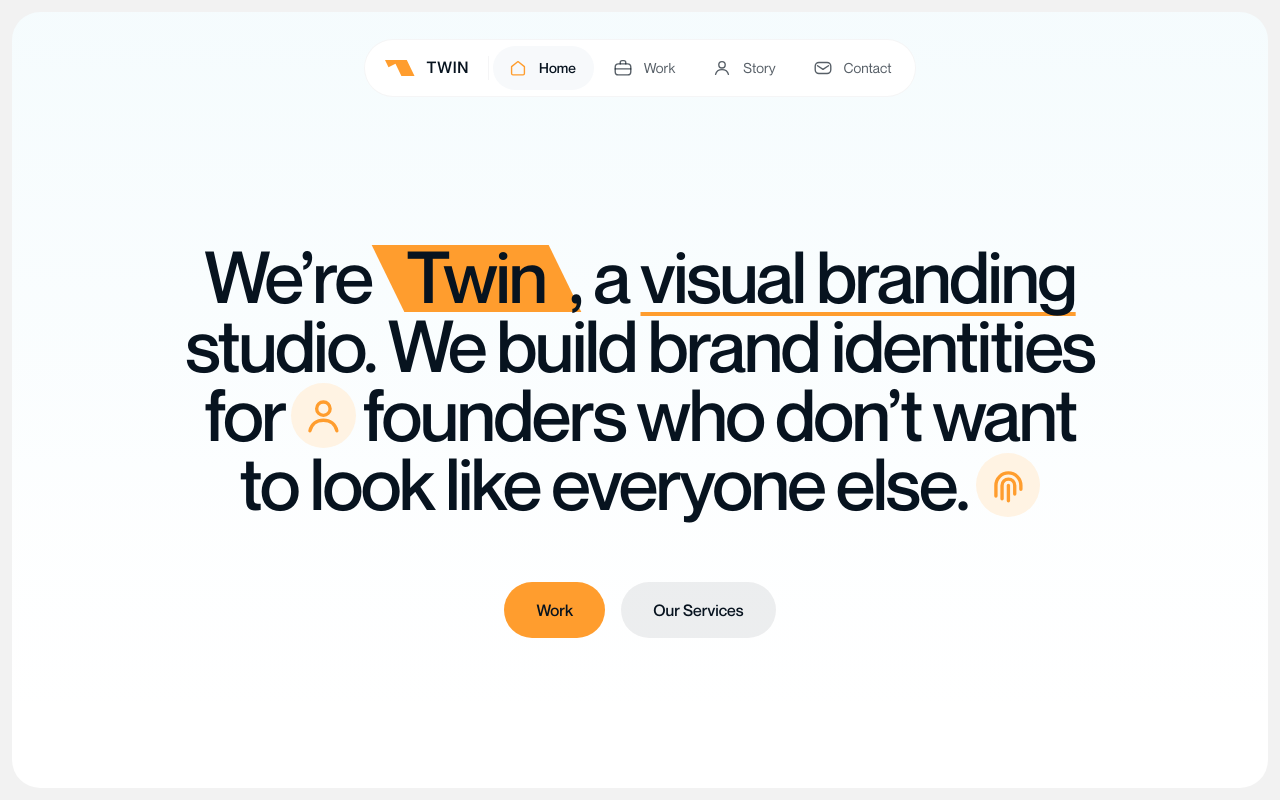
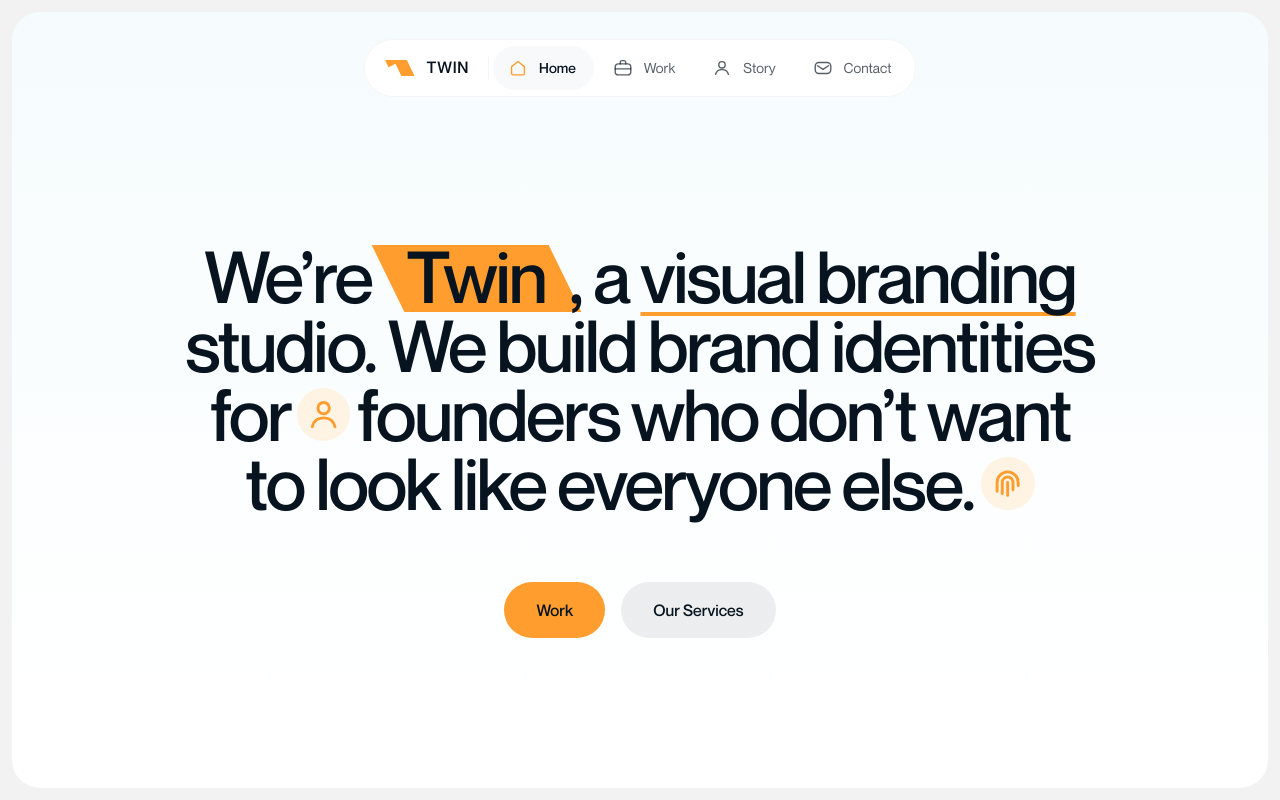
Before and after one commit to matthewostaco7/-twin-website, a Next.js app: page / in a window 1280 px wide. Built offline with nearby package versions, Linux system fonts and the light colour scheme.

Commit message:
Hero icons: match cap height, baseline-aligned, glyphs centred in circle
Co-Authored-By: Claude Sonnet 5.5 <noreply@anthropic.com>
Claude-Session: https://claude.ai/code/session_01UqTkKkfJ5xTqC9vSdU1Zph

```diff
--- a/app/globals.css
+++ b/app/globals.css
@@ -136,7 +136,7 @@ p{text-wrap:pretty}
 .hero .hl::before{content:"";position:absolute;inset:.04em 0 -.01em;z-index:-1;background:var(--signal);transform:skewX(26deg)}
 .hero .ul{text-decoration:underline;text-decoration-thickness:.05em;text-underline-offset:.12em;text-decoration-skip-ink:none;text-decoration-color:var(--signal)}
 .hero .nw{white-space:nowrap}
-.hero .ic.inl{box-sizing:border-box;width:.9em;height:.9em;padding:.13em;border-radius:50%;background:#FFF3E3;stroke:var(--signal);stroke-width:1.75;vertical-align:-.1em;margin:0 .1em 0 -.08em}
+.hero .ic.inl{box-sizing:border-box;width:.74em;height:.74em;padding:.1em;border-radius:50%;background:#FFF3E3;stroke:var(--signal);stroke-width:1.8;vertical-align:0;margin:0 .1em 0 -.08em}
 .hero .ic.inl.r{margin:0 0 0 .1em}
 .hero-cta{display:flex;flex-wrap:wrap;justify-content:center;gap:var(--s2)}
 @media(max-width:900px){
--- a/components/icons.tsx
+++ b/components/icons.tsx
@@ -16,10 +16,10 @@ const Ic = ({ children, ...p }: P) => (
 
 // Hero inline icons
 export const IconFounder = () => (
-  <svg className="ic inl" viewBox="0 0 24 24" aria-hidden="true"><circle cx="12" cy="8.5" r="3.5" /><path d="M5 20c.8-3.6 3.6-5.5 7-5.5s6.2 1.9 7 5.5" /></svg>
+  <svg className="ic inl" viewBox="0 .5 24 24" aria-hidden="true"><circle cx="12" cy="8.5" r="3.5" /><path d="M5 20c.8-3.6 3.6-5.5 7-5.5s6.2 1.9 7 5.5" /></svg>
 );
 export const IconFingerprint = () => (
-  <svg className="ic inl r" viewBox="0 0 24 24" aria-hidden="true"><path d="M5.5 17.5V12a6.5 6.5 0 0 1 13 0v2" /><path d="M8.7 19v-7a3.3 3.3 0 0 1 6.6 0v4.5" /><path d="M12 12v8" /></svg>
+  <svg className="ic inl r" viewBox="0 .75 24 24" aria-hidden="true"><path d="M5.5 17.5V12a6.5 6.5 0 0 1 13 0v2" /><path d="M8.7 19v-7a3.3 3.3 0 0 1 6.6 0v4.5" /><path d="M12 12v8" /></svg>
 );
 
 // Navigation
```
